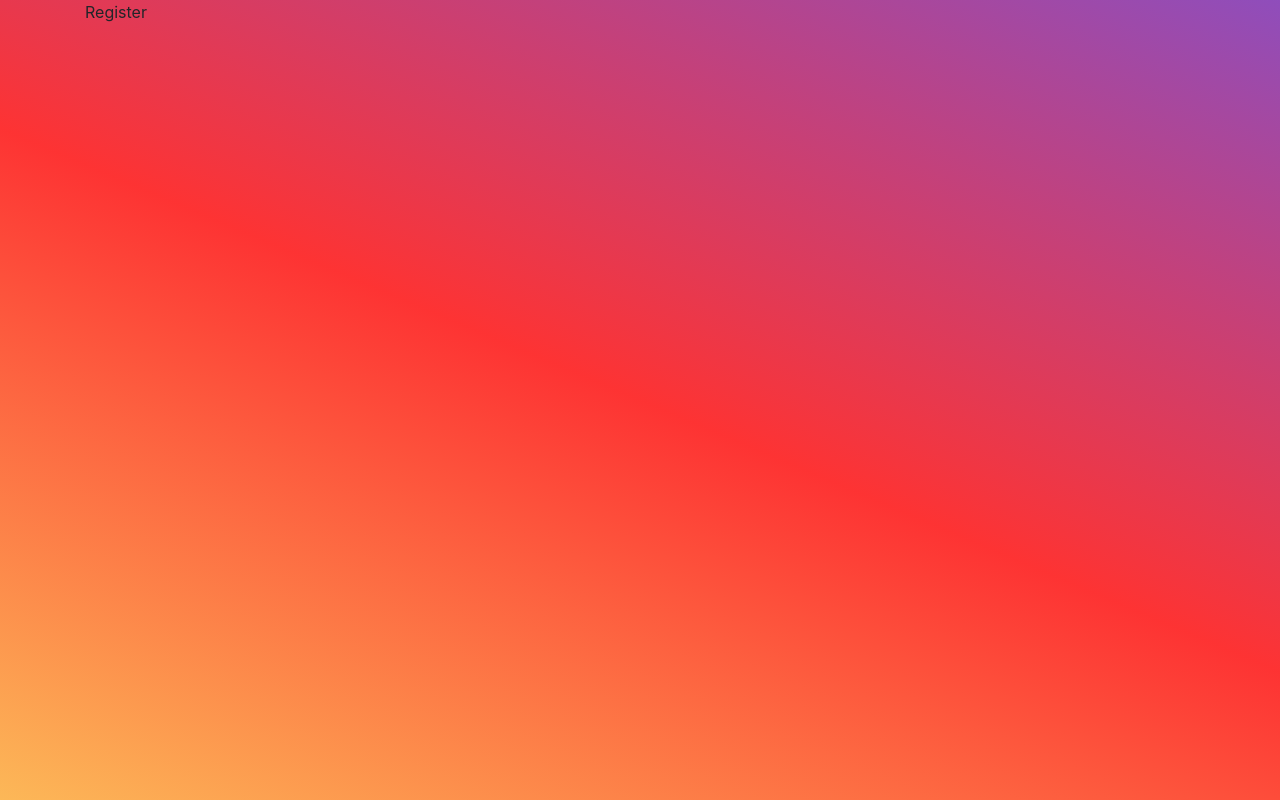
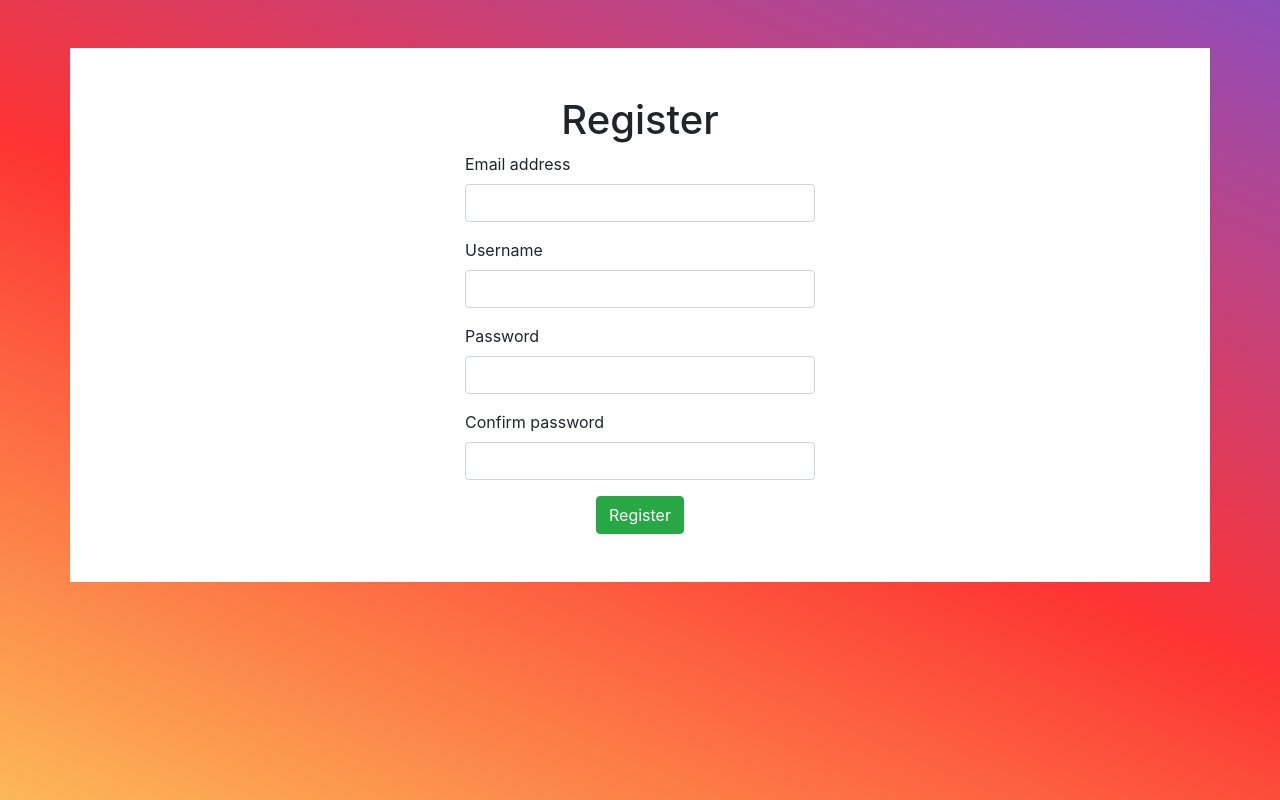
Before and after one commit to juanpchica/chatGraphql, a React (Create React App) app in the folder client/: page /register in a window 1280 px wide. Built offline with nearby package versions, Linux system fonts and the light colour scheme.

Commit message:
Register form added with react bootstrap

```diff
--- a/client/src/App.js
+++ b/client/src/App.js
@@ -4,7 +4,7 @@
 
 function App() {
   return (
-    <Container className='App'>
+    <Container className='pt-5'>
       <Register />
     </Container>
   );
--- a/client/src/pages/Register.js
+++ b/client/src/pages/Register.js
@@ -1,5 +1,75 @@
-import React from "react";
+import React, { useState } from "react";
+import { Row, Col, Form, Button } from "react-bootstrap";
 
 export default function Register() {
-  return <div>Register</div>;
+  const [variables, setVariables] = useState({
+    email: "",
+    username: "",
+    password: "",
+    confirmPassword: "",
+  });
+
+  const submitRegisterForm = (e) => {
+    e.preventDefault();
+
+    console.log(variables);
+  };
+
+  return (
+    <Row className='py-5 bg-white justify-content-center'>
+      <Col sm={8} md={6} lg={4}>
+        <h1 className='text-center'>Register</h1>
+        <Form onSubmit={submitRegisterForm}>
+          <Form.Group>
+            <Form.Label>Email address</Form.Label>
+            <Form.Control
+              type='email'
+              value={variables.email}
+              onChange={(e) =>
+                setVariables({ ...variables, email: e.target.value })
+              }
+            />
+          </Form.Group>
+          <Form.Group>
+            <Form.Label>Username</Form.Label>
+            <Form.Control
+              type='text'
+              value={variables.username}
+              onChange={(e) =>
+                setVariables({ ...variables, username: e.target.value })
+              }
+            />
+          </Form.Group>
+          <Form.Group>
+            <Form.Label>Password</Form.Label>
+            <Form.Control
+              type='password'
+              value={variables.password}
+              onChange={(e) =>
+                setVariables({ ...variables, password: e.target.value })
+              }
+            />
+          </Form.Group>
+          <Form.Group>
+            <Form.Label>Confirm password</Form.Label>
+            <Form.Control
+              type='password'
+              value={variables.confirmPassword}
+              onChange={(e) =>
+                setVariables({
+                  ...variables,
+                  confirmPassword: e.target.value,
+                })
+              }
+            />
+          </Form.Group>
+          <div className='text-center'>
+            <Button variant='success' type='submit'>
+              Register
+            </Button>
+          </div>
+        </Form>
+      </Col>
+    </Row>
+  );
 }
```
